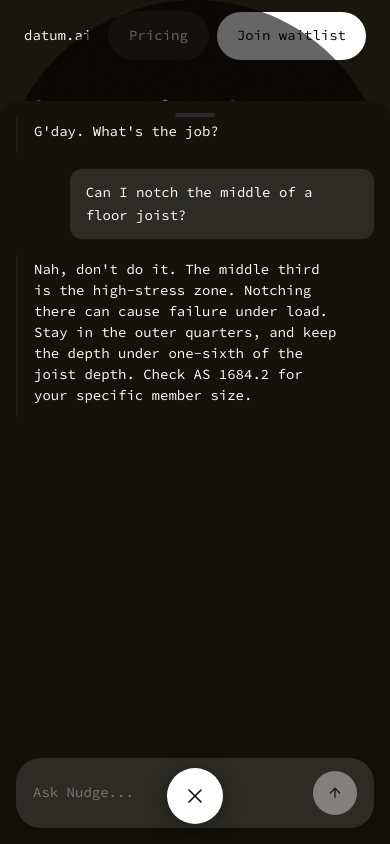
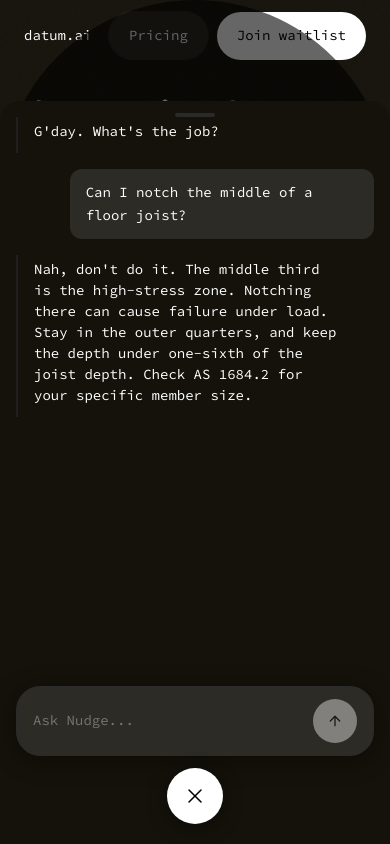
Before and after one commit to bangonbuild/bang-on-landing, a React (Vite) app in the folder bangon-landing/: page / in a window 390 px wide. Both pictures are taken after a click on the button "Ask Nudge". Shown: the top 844 px of the page. Built offline with nearby package versions, Linux system fonts and the light colour scheme.

Commit message:
Clear Nudge drawer input above the mobile FAB close button.
Add bottom padding matching FAB offset and height so the input bar no longer sits under the close control.

Co-authored-by: Cursor <cursoragent@cursor.com>

```diff
--- a/bangon-landing/src/components/NudgeDrawer.tsx
+++ b/bangon-landing/src/components/NudgeDrawer.tsx
@@ -36,7 +36,13 @@ export function NudgeDrawer({ open, onClose }: NudgeDrawerProps) {
               <div className="flex shrink-0 justify-center pt-3">
                 <div className="h-1 w-10 rounded-full bg-[var(--color-border-2)]" />
               </div>
-              <div className="min-h-0 flex-1 px-4 pb-4">
+              <div
+                className="min-h-0 flex-1 px-4"
+                style={{
+                  paddingBottom:
+                    'calc(1.25rem + 3.5rem + 12px + env(safe-area-inset-bottom, 0px))',
+                }}
+              >
                 <NudgeDemo layout="modal" />
               </div>
             </motion.div>
```
